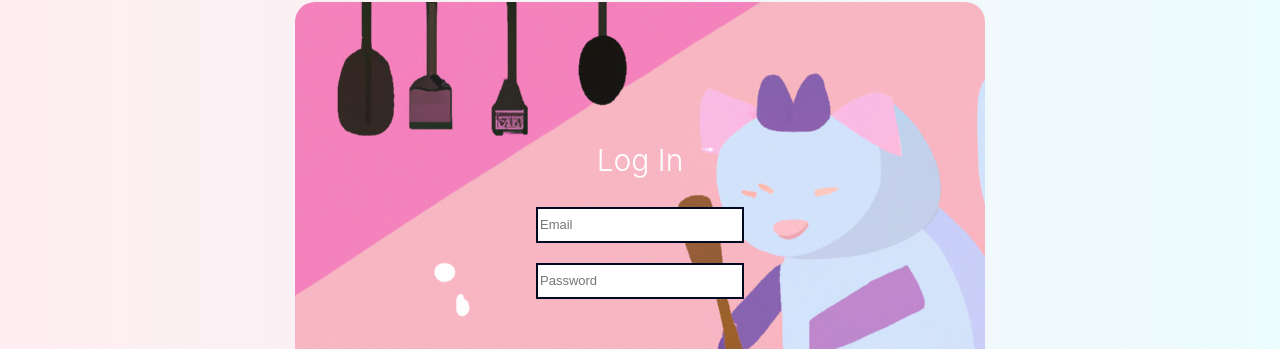
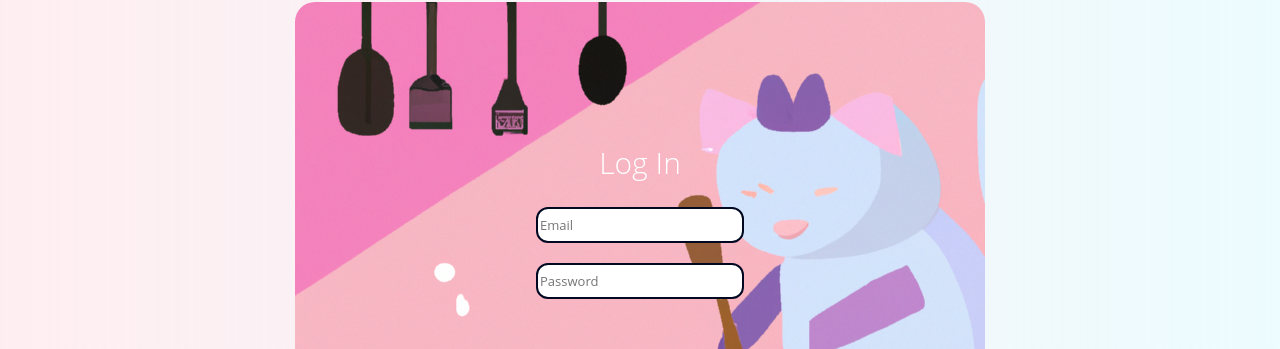
Before and after one commit to RobinRosculete/Bodega-Web-Application, a React (Create React App) app in the folder client/: page /Login in a window 1280 px wide. Shown: the part 168-517 px from the top of the page. Built offline with nearby package versions, Linux system fonts and the light colour scheme; the HTML template or start-up script is replaced by a standard one.

Commit message:
Updated input fields

```diff
--- a/client/src/pages/Login/Login.module.css
+++ b/client/src/pages/Login/Login.module.css
@@ -24,6 +24,7 @@ body {
   height: 10px;
   color: #ffffff;
   font-size: 30px;
+  font-family: "Open Sans", sans-serif;
   font-weight: 300;
   text-align: center;
   padding: 20px;
@@ -64,12 +65,14 @@ body {
   background-color: #fff;
   min-height: 10px;
   font-size: 13px;
+  font-family: "Open Sans", sans-serif;
   text-align: left;
   width: 200px;
   height: 30px;
   margin: 10px;
   border: 2px solid rgb(0, 9, 33);
   transition: background-color 0.2s ease-in-out;
+  border-radius: 12px;
 }
 .LoginWrapper input:hover {
   background-color: #fae8e0;
```
